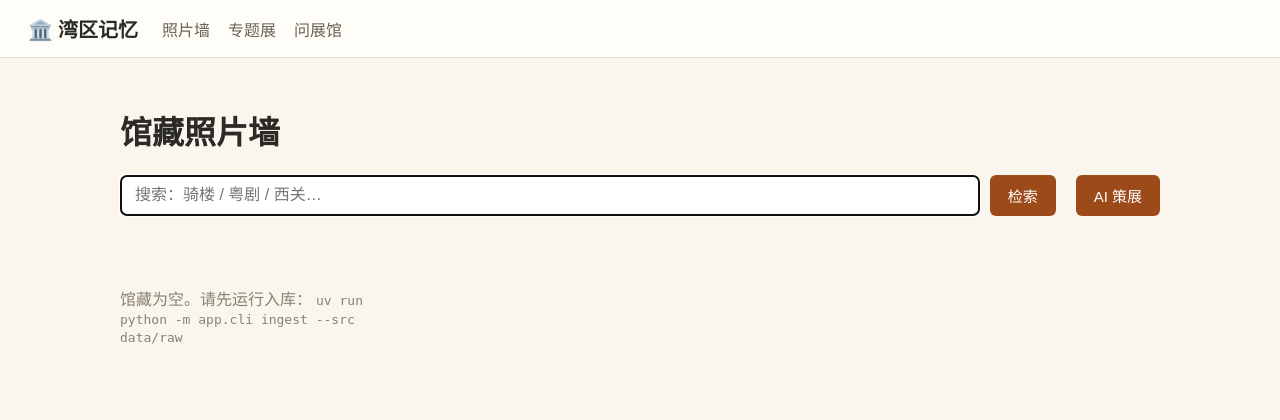
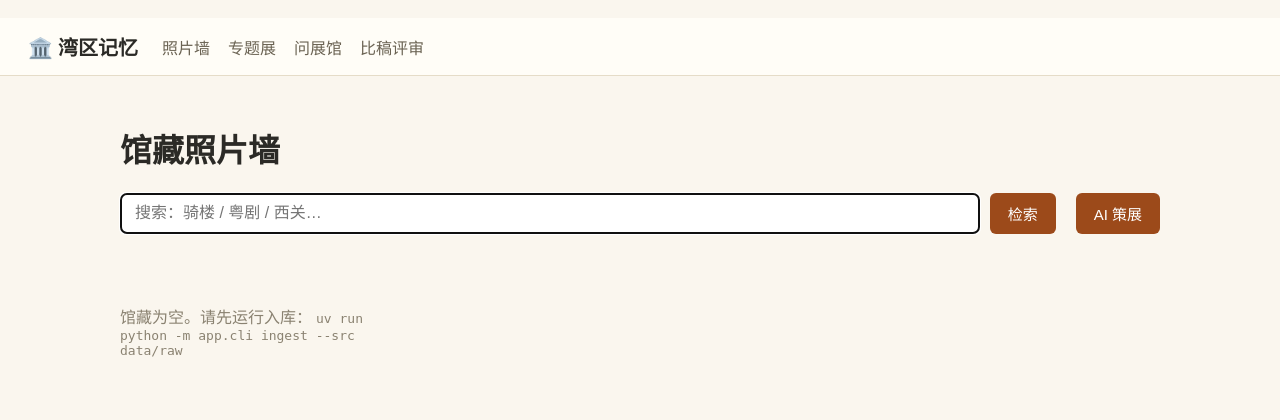
Before and after one commit to zgozh/lingnan-curator, a FastAPI app: page / in a window 1280 px wide. Shown: the top 420 px of the page. Run offline with FastAPI, Linux system fonts and the light colour scheme.

Commit message:
chore: 导航栏加比稿评审入口

```diff
--- a/app/web/templates/base.html
+++ b/app/web/templates/base.html
@@ -10,7 +10,7 @@
 <header class="topbar">
   <a class="brand" href="/">🏛️ 湾区记忆</a>
   <nav>
-    <a href="/">照片墙</a><a href="/exhibit">专题展</a><a href="/ask">问展馆</a>
+    <a href="/">照片墙</a><a href="/exhibit">专题展</a><a href="/ask">问展馆</a><a href="/review">比稿评审</a>
   </nav>
 </header>
 {% if flags is defined and not flags.get('milvus', true) %}
```
